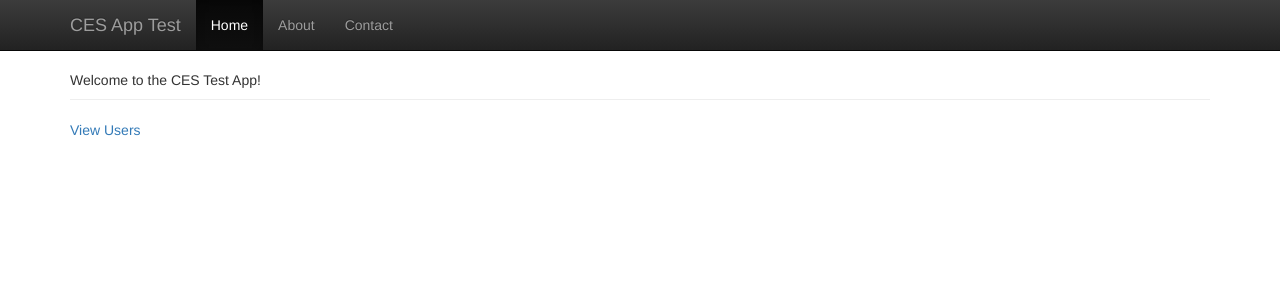
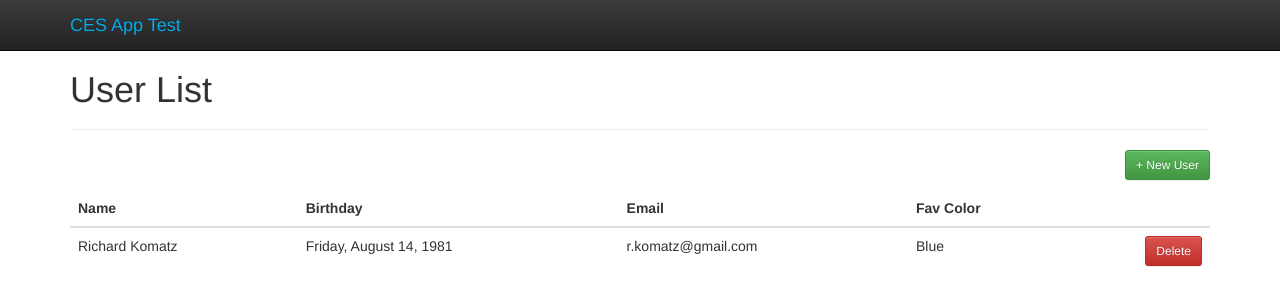
Before and after one commit to rewake/cesapp, a CodeIgniter app: page / in a window 1280 px wide. Shown: the top 306 px of the page. Run offline with CodeIgniter, Linux system fonts and the light colour scheme; some libraries are stand-ins or nearby versions.

Commit message:
Saving & pushing current changes before sending link

```diff
--- a/application/config/autoload.php
+++ b/application/config/autoload.php
@@ -64,7 +64,7 @@
 |	$autoload['helper'] = array('url', 'file');
 */
 
-$autoload['helper'] = array('form');
+$autoload['helper'] = array('form', 'url');
 
 
 /*
--- a/application/config/config.php
+++ b/application/config/config.php
@@ -14,7 +14,7 @@
 | path to your installation.
 |
 */
-$config['base_url']	= 'http://http://cestest.richardkomatz.com/';
+$config['base_url']	= 'http://cestest.richardkomatz.com/';
 
 /*
 |--------------------------------------------------------------------------
@@ -26,7 +26,7 @@ $config['base_url']	= 'http://http://cestest.richardkomatz.com/';
 | variable so that it is blank.
 |
 */
-$config['index_page'] = 'index.php?';
+$config['index_page'] = '';
 
 /*
 |--------------------------------------------------------------------------
--- a/application/config/routes.php
+++ b/application/config/routes.php
@@ -38,7 +38,7 @@
 |
 */
 
-$route['default_controller'] = "welcome"; // Leaving default route in this case, modifying view instead.
+$route['default_controller'] = "users";
 $route['404_override'] = '';
 
 
--- a/application/controllers/users.php
+++ b/application/controllers/users.php
@@ -12,11 +12,13 @@ class Users extends CI_Controller
 
 	public function create()
 	{
-
+		$this->Users_model->create();
 	}
 
 	public function detail($u = null)
 	{
+		$data['page_header'] = "User Detail";
+
 		if (!isset($u) || empty($u))
 		{
 			$data['user'] = false;
--- a/application/models/users_model.php
+++ b/application/models/users_model.php
@@ -5,7 +5,16 @@ class Users_model extends CI_Model
 
 	public function create()
 	{
+		$insData = array(
+			'name_full'	=> $this->input->post('name_full'),
+			'dob'		=> $this->input->post('dob'),
+			'email'		=> $this->input->post('email'),
+			'fav_color'	=> $this->input->post('fav_color'),
+			'date_created' => date("Y-m-d H:i:s")
+		);
 
+		// TODO: load view / push to new route
+		return $this->db->insert('user_info', $insData);
 	}
 
 	public function read($u = null)
@@ -17,9 +26,6 @@ class Users_model extends CI_Model
 
 		if (isset($u) && !empty($u))
 		{
-			// FYI: I tend to change id field names when they'll be visible
-			// in URLs for added security - so the actual field name won't
-			// be readily given out to the world.
 			$this->db->where(array('uid' => $u));
 		}
 
@@ -35,6 +41,6 @@ class Users_model extends CI_Model
 
 	public function delete()
 	{
-
+		return $this->db->delete('user_info', array('uid' => $this->input->post('u')));
 	}
 }
--- a/application/views/templates/footer.php
+++ b/application/views/templates/footer.php
@@ -1,9 +1,11 @@
-       </div>
+   </div>
 
-    </body>
+</body>
 
-    <!-- JS Includes -->
-    <script src="https://code.jquery.com/jquery-2.1.3.min.js"></script>
-    <script src="https://maxcdn.bootstrapcdn.com/bootstrap/3.3.2/js/bootstrap.min.js"></script>
+<!-- JS Includes -->
+<script src="https://code.jquery.com/jquery-2.1.3.min.js"></script>
+<script src="http://code.jquery.com/ui/1.11.3/jquery-ui.min.js"></script>
+<script src="https://maxcdn.bootstrapcdn.com/bootstrap/3.3.2/js/bootstrap.min.js"></script>
+<script src="/js/ces.js"></script>
 
 </html>
--- a/application/views/templates/header.php
+++ b/application/views/templates/header.php
@@ -4,6 +4,7 @@
     <title>CES Test App</title>
 
     <!-- CSS Includes -->
+    <link rel="stylesheet" href="http://code.jquery.com/ui/1.11.3/themes/black-tie/jquery-ui.css">
     <link rel="stylesheet" href="https://maxcdn.bootstrapcdn.com/bootstrap/3.3.2/css/bootstrap.min.css">
     <link rel="stylesheet" href="https://maxcdn.bootstrapcdn.com/bootstrap/3.3.2/css/bootstrap-theme.min.css">
     <link rel="stylesheet" href="/css/ces.css">
@@ -20,16 +21,14 @@
                     <span class="icon-bar"></span>
                     <span class="icon-bar"></span>
                 </button>
-                <a class="navbar-brand" href="#">CES App Test</a>
+                <a class="navbar-brand" href="/">CES App Test</a>
             </div>
             <div id="navbar" class="collapse navbar-collapse">
                 <ul class="nav navbar-nav">
-                    <li class="active"><a href="#">Home</a></li>
-                    <li><a href="#about">About</a></li>
-                    <li><a href="#contact">Contact</a></li>
+                    <!-- Empty nav, for now. -->
                 </ul>
             </div>
         </div>
     </nav>
 
-    <div class="container theme-showcase" role="main">
+	<div class="container theme-showcase" role="main">
--- a/application/views/user_list.php
+++ b/application/views/user_list.php
@@ -1,8 +1,45 @@
 <div class="page-header">
     <h1>{page_header}</h1>
-    <button type="button" class="btn btn-lg btn-success">+ New User</button>
 </div>
 
+<div class="row">
+	<div class="col-md-12">
+		<button type="button" class="btn btn-sm btn-success pull-right" id="new_user">+ New User</button>
+	</div>
+</div>
+
+<!-- New User Form -->
+<div class="row hidden" id="new_user_form">
+	<div class="col-md-12">
+		<?php echo form_open('users/create'); ?>
+		<div class="panel panel-primary">
+			<div class="panel-heading">
+				<h3 class="panel-title">Add New User</h3>
+			</div>
+			<div class="panel-body">
+				<table class="col-md-12">
+		            <tbody>
+		                <tr>
+		                    <td><label for="name_full">Name</label><?php echo form_input(array('name'=>'name_full', 'id'=>'name_full')); ?></td>
+		                    <td><label for="dob">Birthday</label><?php echo form_input(array('name'=>'dob', 'id'=>'dob', 'class'=>'datepicker')); ?></td>
+		                    <td><label for="email">Email</label><?php echo form_input(array('name'=>'email', 'id'=>'email')); ?></td>
+		                    <td><label for="fav_color">Fav Color</label><?php echo form_input(array('name'=>'fav_color', 'id'=>'fav_color')); ?></td>
+		                    <td><br /><button type="submit" class="btn btn-sm btn-primary" id="add_user">Add User</button></td>
+		                </tr>
+		            </tbody>
+		        </table>
+			</div>
+		</div>
+		<?php echo form_close(); ?>
+	</div>
+</div>
+
+<!-- Success Message -->
+<div class="alert alert-success hidden" role="alert">
+	<strong>Success!</strong> Your new user has been saved.
+</div>
+
+<!-- User List Table -->
 <div class="row">
     <div class="col-md-12">
         <table class="table">
@@ -12,6 +49,7 @@
                     <th>Birthday</th>
                     <th>Email</th>
                     <th>Fav Color</th>
+                    <th></th>
                 </tr>
             </thead>
             <tbody>
@@ -21,6 +59,7 @@
                     <td>{dob}</td>
                     <td>{email}</td>
                     <td>{fav_color}</td>
+                    <td><button type="submit" class="btn btn-sm btn-danger pull-right" id="delete_user">Delete</button></td>
                 </tr>
                 {/users}
             </tbody>
--- a/css/ces.css
+++ b/css/ces.css
@@ -1,6 +1,11 @@
 body {
     padding-top: 30px;
     padding-bottom: 30px;
+}
+
+input {
+	display:block;
+	clear:both !important;
 }
 
 .theme-dropdown .dropdown-menu {
@@ -16,3 +21,16 @@ body {
 .theme-showcase .navbar .container {
     width: auto;
 }
+
+a.navbar-brand {
+	color:#00acea !important;
+}
+
+a.navbar-brand:hover {
+	color:#fff !important;
+	background-color:#00acea !important;
+}
+
+.row {
+	margin-bottom:10px !important;
+}
--- /dev/null
+++ b/js/ces.js
@@ -0,0 +1,29 @@
+// CES Test Application - General/Main JS
+$(document).ready(function(){
+
+    // New User Button Handler
+    $('#new_user').click(function(){
+		$('#new_user_form').css('visibility','visible').hide().fadeIn().removeClass('hidden');
+    });
+
+    // Add User Button Handler
+    $('#add_user').click(function(){
+		alert("New User will be created, but this will be handled with AJAX when finished.");
+    });
+
+    // Delete User Button Handler
+    $('#delete_user').click(function(){
+		alert("Delete User Button Clicked (TODO)");
+    });
+
+});
+
+// Date Picker
+/*
+$(function() {
+	$("#datepicker").datepicker({
+		changeMonth: true,
+		changeYear: true
+	});
+});
+*/
```
